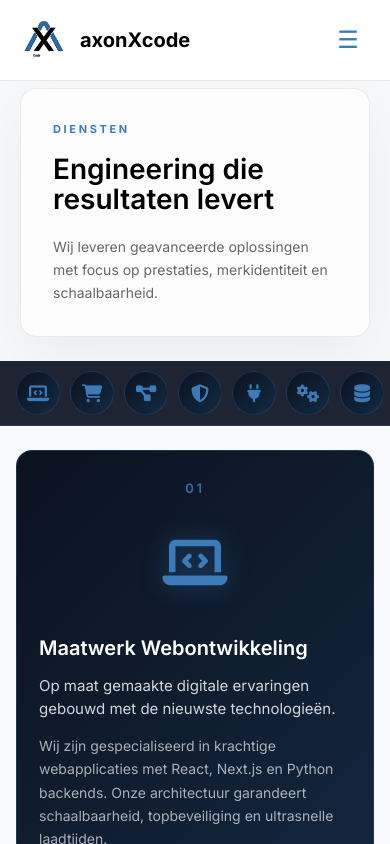
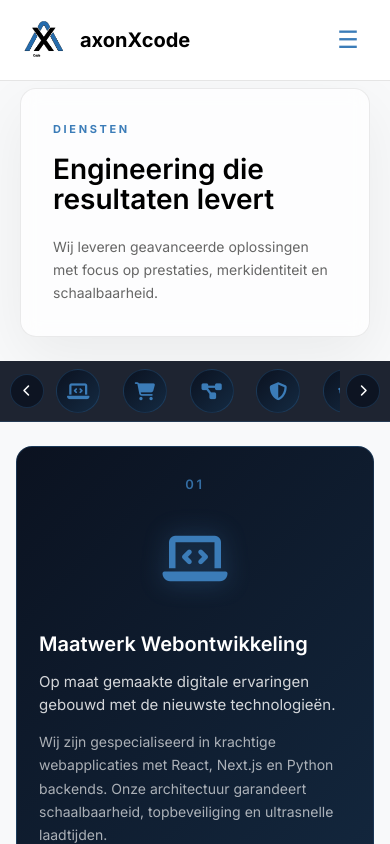
Before and after one commit to Aamr-IQsolution/AmA-solutions, a React (Vite) app: page /services in a window 390 px wide. Shown: the top 844 px of the page. Built offline with nearby package versions, Linux system fonts and the light colour scheme.

Commit message:
edait 1 services page

```diff
--- a/components/ServicesDetailed.module.css
+++ b/components/ServicesDetailed.module.css
@@ -5,11 +5,12 @@
   --svc-icon: #3b7cb8;
   --svc-glow: rgba(59, 124, 184, 0.45);
 
+  position: relative;
   background: var(--ax-bg-muted);
   padding-bottom: 48px;
   width: 100%;
   max-width: 100%;
-  overflow-x: clip;
+  overflow-x: hidden;
   box-sizing: border-box;
 }
 
@@ -38,6 +39,7 @@
   border-bottom: 1px solid var(--svc-border);
 }
 
+/* Desktop only — rendered when viewport >= 1024px */
 .stickyNavInner {
   width: 100%;
   max-width: 1100px;
@@ -46,17 +48,67 @@
   padding: 10px 16px;
   display: flex;
   gap: 10px;
-  overflow-x: auto;
-  overflow-y: hidden;
-  -webkit-overflow-scrolling: touch;
-  scrollbar-width: none;
-  -ms-overflow-style: none;
-  scroll-snap-type: x proximity;
   box-sizing: border-box;
 }
 
-.stickyNavInner::-webkit-scrollbar {
-  display: none;
+@media (min-width: 1024px) {
+  .stickyNavInner {
+    justify-content: space-evenly;
+  }
+}
+
+/* Mobile only — Swiper nav bar */
+.stickyNavSwiperOuter {
+  display: flex;
+  align-items: center;
+  gap: 6px;
+  width: 100%;
+  max-width: 100%;
+  min-width: 0;
+  padding: 8px 10px;
+  box-sizing: border-box;
+}
+
+.stickyNavSwiper {
+  flex: 1;
+  min-width: 0;
+  cursor: grab;
+}
+
+.stickyNavSwiper:active {
+  cursor: grabbing;
+}
+
+.navSlide {
+  display: flex;
+  justify-content: center;
+  align-items: center;
+  width: auto;
+}
+
+.navBtn {
+  flex-shrink: 0;
+  width: 34px;
+  height: 34px;
+  border-radius: 50%;
+  border: 1px solid var(--svc-border);
+  background: rgba(11, 18, 32, 0.85);
+  color: #ffffff;
+  display: flex;
+  align-items: center;
+  justify-content: center;
+  cursor: pointer;
+  transition: transform 0.2s ease, background 0.2s ease, border-color 0.2s ease;
+}
+
+.navBtn:hover {
+  transform: scale(1.06);
+  background: rgba(20, 42, 66, 0.95);
+  border-color: var(--svc-icon);
+}
+
+.navBtn i {
+  font-size: 12px;
 }
 
 .navIcon {
@@ -71,7 +123,6 @@
   align-items: center;
   justify-content: center;
   text-decoration: none;
-  scroll-snap-align: center;
   transition: color 0.2s ease, border-color 0.2s ease, transform 0.2s ease, box-shadow 0.2s ease;
 }
 
@@ -156,6 +207,7 @@
   align-items: center;
   gap: 16px;
   flex-shrink: 0;
+  min-width: 0;
   opacity: 0;
   transform: translateY(16px);
   transition: opacity 0.5s ease 0.1s, transform 0.5s ease 0.1s;
--- a/components/ServicesDetailed.tsx
+++ b/components/ServicesDetailed.tsx
@@ -2,9 +2,37 @@
  * صفحة الخدمات الموسّعة — /services
  */
 import React, { useEffect, useRef, useState } from 'react';
+import { Swiper, SwiperSlide } from 'swiper/react';
+import { Navigation, A11y } from 'swiper/modules';
+import type { Swiper as SwiperType } from 'swiper';
+import 'swiper/css';
+import 'swiper/css/navigation';
 import { useApp } from '../context/AppContext';
-import { Service } from '../types';
+import { Language, Service } from '../types';
 import styles from './ServicesDetailed.module.css';
+
+const MOBILE_NAV_QUERY = '(max-width: 1023px)';
+
+const useIsMobileNav = () => {
+  const [isMobile, setIsMobile] = useState(() => {
+    if (typeof window === 'undefined') return false;
+    return window.matchMedia(MOBILE_NAV_QUERY).matches;
+  });
+
+  useEffect(() => {
+    const mq = window.matchMedia(MOBILE_NAV_QUERY);
+    const sync = () => setIsMobile(mq.matches);
+    sync();
+    mq.addEventListener('change', sync);
+    window.addEventListener('resize', sync);
+    return () => {
+      mq.removeEventListener('change', sync);
+      window.removeEventListener('resize', sync);
+    };
+  }, []);
+
+  return isMobile;
+};
 
 const scrollToService = (e: React.MouseEvent<HTMLAnchorElement>, serviceId: string) => {
   const target = document.getElementById(`service-${serviceId}`);
@@ -40,10 +68,27 @@ const useRevealOnScroll = (threshold = 0.12) => {
   return { ref, visible };
 };
 
+interface NavIconLinkProps {
+  service: Service;
+  lang: Language;
+}
+
+const NavIconLink: React.FC<NavIconLinkProps> = ({ service, lang }) => (
+  <a
+    href={`#service-${service.id}`}
+    className={styles.navIcon}
+    title={service.translations[lang].name}
+    onClick={(e) => scrollToService(e, service.id)}
+  >
+    <i className={`fa-solid ${service.icon}`} aria-hidden />
+    <span className={styles.srOnly}>{service.translations[lang].name}</span>
+  </a>
+);
+
 interface ServiceBlockProps {
   service: Service;
   index: number;
-  lang: 'en' | 'ar' | 'nl';
+  lang: Language;
 }
 
 const ServiceBlock: React.FC<ServiceBlockProps> = ({ service, index, lang }) => {
@@ -90,25 +135,81 @@ const ServiceBlock: React.FC<ServiceBlockProps> = ({ service, index, lang }) =>
 };
 
 const ServicesDetailed: React.FC = () => {
-  const { lang, config } = useApp();
+  const { lang, config, isRTL } = useApp();
+  const isMobileNav = useIsMobileNav();
+  const prevRef = useRef<HTMLButtonElement>(null);
+  const nextRef = useRef<HTMLButtonElement>(null);
+
+  const prevLabel = lang === 'ar' ? 'السابق' : lang === 'nl' ? 'Vorige' : 'Previous';
+  const nextLabel = lang === 'ar' ? 'التالي' : lang === 'nl' ? 'Volgende' : 'Next';
 
   return (
     <section className={styles.section} aria-label="Detailed services">
       <nav className={styles.stickyNav} aria-label="Service quick navigation">
-        <div className={styles.stickyNavInner}>
-          {config.services.map((service) => (
-            <a
-              key={service.id}
-              href={`#service-${service.id}`}
-              className={styles.navIcon}
-              title={service.translations[lang].name}
-              onClick={(e) => scrollToService(e, service.id)}
+        {isMobileNav ? (
+          <div className={styles.stickyNavSwiperOuter}>
+            <button
+              ref={prevRef}
+              type="button"
+              className={styles.navBtn}
+              aria-label={prevLabel}
             >
-              <i className={`fa-solid ${service.icon}`} aria-hidden />
-              <span className={styles.srOnly}>{service.translations[lang].name}</span>
-            </a>
-          ))}
-        </div>
+              <i
+                className={`fa-solid ${isRTL ? 'fa-chevron-right' : 'fa-chevron-left'}`}
+                aria-hidden
+              />
+            </button>
+
+            <div className={styles.stickyNavSwiper}>
+              <Swiper
+                key={lang}
+                dir={isRTL ? 'rtl' : 'ltr'}
+                modules={[Navigation, A11y]}
+                grabCursor
+                spaceBetween={10}
+                slidesPerView={4.5}
+                onBeforeInit={(swiper: SwiperType) => {
+                  if (typeof swiper.params.navigation !== 'boolean' && swiper.params.navigation) {
+                    swiper.params.navigation.prevEl = prevRef.current;
+                    swiper.params.navigation.nextEl = nextRef.current;
+                  }
+                }}
+                onInit={(swiper: SwiperType) => {
+                  if (typeof swiper.params.navigation !== 'boolean' && swiper.params.navigation) {
+                    swiper.params.navigation.prevEl = prevRef.current;
+                    swiper.params.navigation.nextEl = nextRef.current;
+                    swiper.navigation.init();
+                    swiper.navigation.update();
+                  }
+                }}
+              >
+                {config.services.map((service) => (
+                  <SwiperSlide key={service.id} className={styles.navSlide}>
+                    <NavIconLink service={service} lang={lang} />
+                  </SwiperSlide>
+                ))}
+              </Swiper>
+            </div>
+
+            <button
+              ref={nextRef}
+              type="button"
+              className={styles.navBtn}
+              aria-label={nextLabel}
+            >
+              <i
+                className={`fa-solid ${isRTL ? 'fa-chevron-left' : 'fa-chevron-right'}`}
+                aria-hidden
+              />
+            </button>
+          </div>
+        ) : (
+          <div className={styles.stickyNavInner}>
+            {config.services.map((service) => (
+              <NavIconLink key={service.id} service={service} lang={lang} />
+            ))}
+          </div>
+        )}
       </nav>
 
       <div className={styles.blocks}>
```
